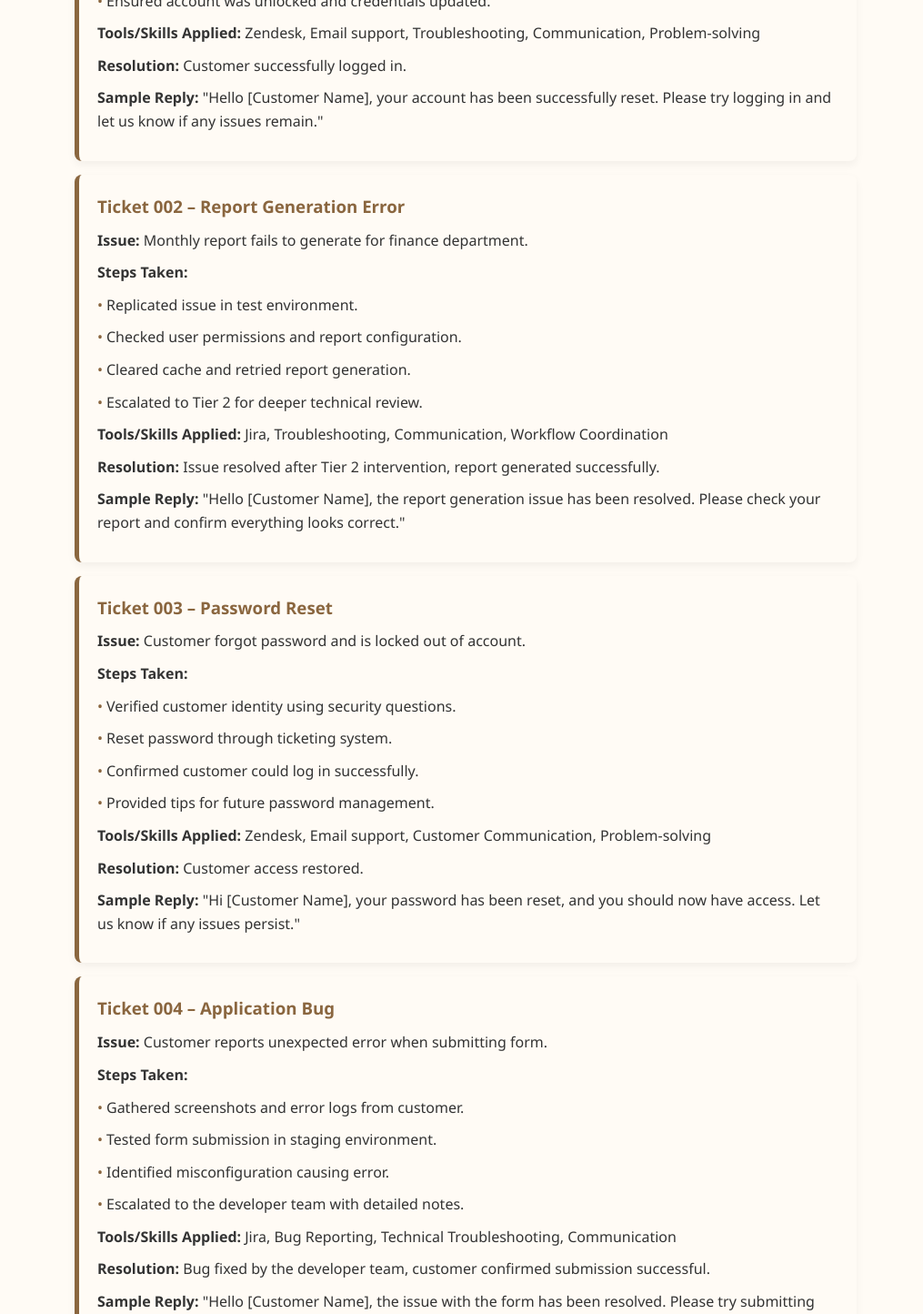
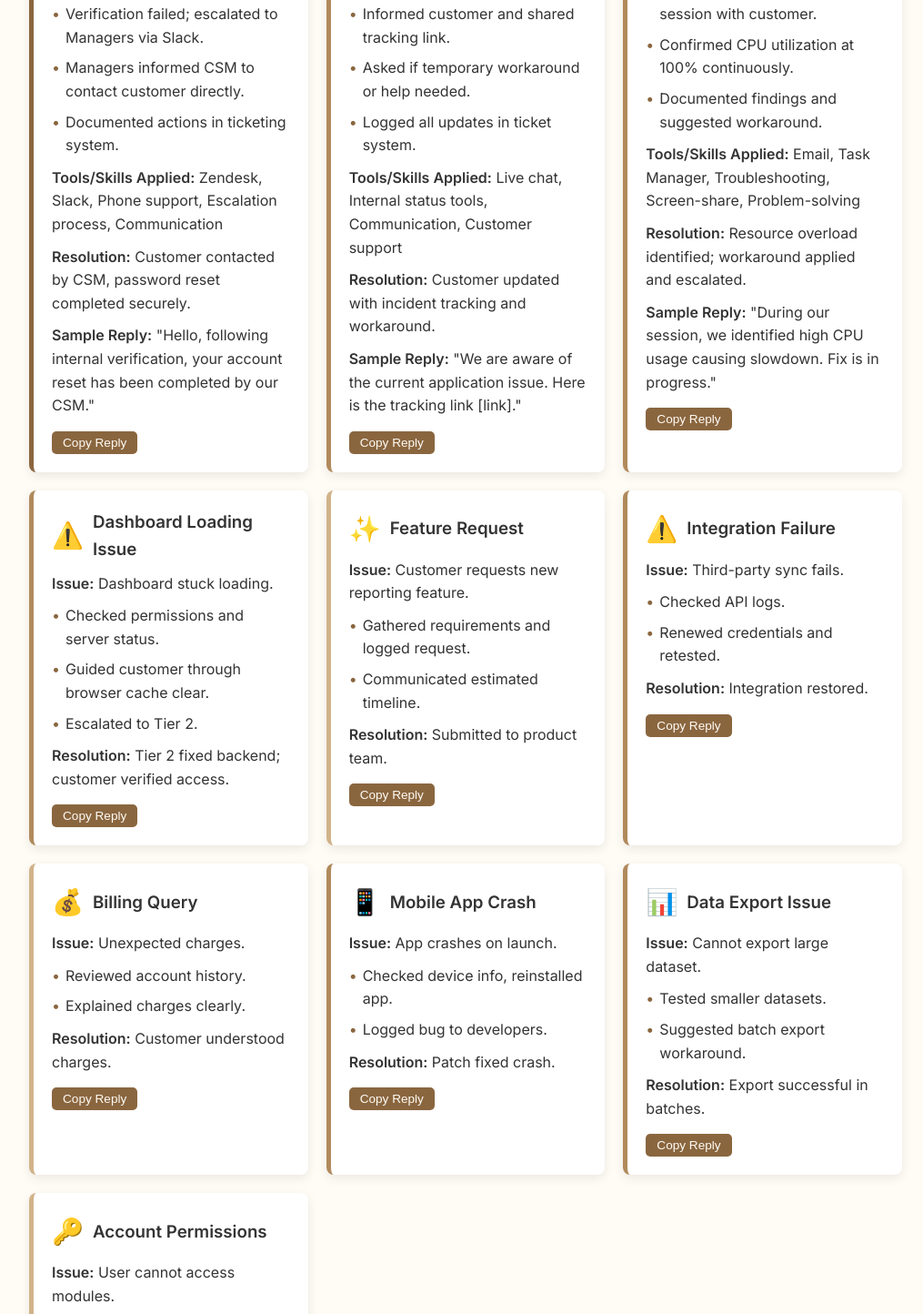
Before and after one commit to isaanasantos/portfolio, a plain HTML site: page index.html in a window 1280 px wide. Shown: the part 527-1971 px from the top of the page at 91% size, without its empty margins (128-1143 px from the left). Drawn offline with Linux system fonts and the light colour scheme.

Commit message:
Update index.html
Added more examples.
Newer, better animations.

```diff
--- a/index.html
+++ b/index.html
@@ -3,12 +3,12 @@
 <head>
 <meta charset="UTF-8">
 <title>Isa Santos - Portfolio</title>
+<link href="https://fonts.googleapis.com/css2?family=Inter:wght@400;600&display=swap" rel="stylesheet">
 <style>
-  /* Reset básico */
   * { margin: 0; padding: 0; box-sizing: border-box; }
 
   body {
-    font-family: 'Segoe UI', Tahoma, Geneva, Verdana, sans-serif;
+    font-family: 'Inter', sans-serif;
     background-color: #fffbf5;
     color: #333;
     line-height: 1.6;
@@ -17,14 +17,26 @@
   header {
     background-color: #8a663f;
     color: #fffbf5;
-    padding: 20px 20px;
+    padding: 15px 20px;
     text-align: center;
   }
   header h1 { font-size: 2em; margin-bottom: 5px; }
-  header p { font-size: 1em; margin-bottom: 5px; }
+  header p { font-size: 1em; margin-bottom: 10px; }
+
+  .btn {
+    display: inline-block;
+    padding: 6px 15px;
+    background-color: #fffbf5;
+    color: #8a663f;
+    text-decoration: none;
+    border-radius: 5px;
+    font-weight: 600;
+    transition: 0.2s;
+  }
+  .btn:hover { background-color: #e6d9c3; }
 
   section {
-    max-width: 900px;
+    max-width: 1000px;
     margin: 30px auto;
     padding: 0 20px;
   }
@@ -36,28 +48,59 @@
     margin-bottom: 20px;
   }
 
-  ul { list-style: none; padding-left: 0; }
-  ul li { margin-bottom: 10px; padding-left: 10px; position: relative; }
-  ul li::before {
-    content: "•";
-    color: #8a663f;
-    position: absolute;
-    left: 0;
+  .tickets-grid {
+    display: grid;
+    grid-template-columns: repeat(auto-fit, minmax(300px, 1fr));
+    gap: 20px;
   }
 
   .ticket {
-    background-color: #fffbf5;
-    border-left: 5px solid #8a663f;
+    border-radius: 8px;
     padding: 20px;
-    margin: 15px 0;
-    box-shadow: 0 4px 10px rgba(0,0,0,0.05);
-    border-radius: 8px;
-    transition: transform 0.2s;
+    color: #333;
+    background-color: #fff;
+    box-shadow: 0 4px 12px rgba(0,0,0,0.08);
+    transition: transform 0.2s, box-shadow 0.2s;
   }
-  .ticket:hover { transform: translateY(-3px); }
+  .ticket:hover {
+    transform: translateY(-5px);
+    box-shadow: 0 8px 20px rgba(0,0,0,0.15);
+  }
 
-  .ticket h3 { color: #8a663f; margin-bottom: 10px; }
+  .ticket h3 { margin-bottom: 10px; display: flex; align-items: center; gap: 10px; }
+
+  .ticket .icon {
+    font-size: 1.5em;
+  }
+
   .ticket p { margin-bottom: 10px; }
+  .ticket ul { list-style: none; padding-left: 0; margin-bottom: 10px; }
+  .ticket ul li { position: relative; padding-left: 15px; margin-bottom: 8px; }
+  .ticket ul li::before {
+    content: "•";
+    position: absolute;
+    left: 0;
+    color: #8a663f;
+  }
+
+  /* Ticket type colors */
+  .password { border-left: 5px solid #8a663f; }
+  .performance { border-left: 5px solid #b08a5c; }
+  .feature { border-left: 5px solid #d1b38a; }
+  .bug { border-left: 5px solid #b08a5c; }
+  .billing { border-left: 5px solid #d1b38a; }
+
+  .copy-btn {
+    background-color: #8a663f;
+    color: #fffbf5;
+    padding: 5px 12px;
+    font-size: 0.85em;
+    border: none;
+    border-radius: 5px;
+    cursor: pointer;
+    margin-top: 5px;
+  }
+  .copy-btn:hover { background-color: #705031; }
 
   footer {
     text-align: center;
@@ -67,19 +110,6 @@
     border-top: 1px solid #8a663f;
     margin-top: 50px;
   }
-
-  /* Botões */
-  .btn {
-    display: inline-block;
-    padding: 8px 18px;
-    margin-top: 10px;
-    background-color: #8a663f;
-    color: #fffbf5;
-    text-decoration: none;
-    border-radius: 5px;
-    transition: background-color 0.2s;
-  }
-  .btn:hover { background-color: #705031; }
 </style>
 </head>
 <body>
@@ -92,72 +122,154 @@
 
 <section>
   <h2>Simulated Tickets</h2>
+  <div class="tickets-grid">
 
-  <div class="ticket">
-    <h3>Ticket 001 – Login Issue</h3>
-    <p><strong>Issue:</strong> Customer cannot access web portal after multiple login attempts.</p>
+    <!-- Ticket 001 -->
+    <div class="ticket password">
+      <h3><span class="icon">🔒</span> Password Reset via Phone</h3>
+      <p><strong>Issue:</strong> Customer called requesting password reset. Identity verification fails.</p>
       <p><strong>Steps Taken:</strong></p>
       <ul>
-      <li>Verified customer identity and account status.</li>
-      <li>Checked for active service outages affecting login.</li>
-      <li>Guided customer through password reset process.</li>
-      <li>Ensured account was unlocked and credentials updated.</li>
+        <li>Attempted to confirm identity through security questions.</li>
+        <li>Verification failed; escalated to Managers via Slack.</li>
+        <li>Managers informed CSM to contact customer directly.</li>
+        <li>Documented actions in ticketing system.</li>
       </ul>
-    <p><strong>Tools/Skills Applied:</strong> Zendesk, Email support, Troubleshooting, Communication, Problem-solving</p>
-    <p><strong>Resolution:</strong> Customer successfully logged in.</p>
-    <p><strong>Sample Reply:</strong> "Hello [Customer Name], your account has been successfully reset. Please try logging in and let us know if any issues remain."</p>
+      <p><strong>Tools/Skills Applied:</strong> Zendesk, Slack, Phone support, Escalation process, Communication</p>
+      <p><strong>Resolution:</strong> Customer contacted by CSM, password reset completed securely.</p>
+      <p><strong>Sample Reply:</strong> "Hello, following internal verification, your account reset has been completed by our CSM."</p>
+      <button class="copy-btn" onclick="copyText(this)">Copy Reply</button>
     </div>
 
-  <div class="ticket">
-    <h3>Ticket 002 – Report Generation Error</h3>
-    <p><strong>Issue:</strong> Monthly report fails to generate for finance department.</p>
+    <!-- Ticket 002 -->
+    <div class="ticket bug">
+      <h3><span class="icon">⚠️</span> Live Chat Application Issue</h3>
+      <p><strong>Issue:</strong> Customer reports an application bug during live chat session.</p>
       <p><strong>Steps Taken:</strong></p>
       <ul>
-      <li>Replicated issue in test environment.</li>
-      <li>Checked user permissions and report configuration.</li>
-      <li>Cleared cache and retried report generation.</li>
-      <li>Escalated to Tier 2 for deeper technical review.</li>
+        <li>Confirmed incident is ongoing from internal status page.</li>
+        <li>Informed customer and shared tracking link.</li>
+        <li>Asked if temporary workaround or help needed.</li>
+        <li>Logged all updates in ticket system.</li>
       </ul>
-    <p><strong>Tools/Skills Applied:</strong> Jira, Troubleshooting, Communication, Workflow Coordination</p>
-    <p><strong>Resolution:</strong> Issue resolved after Tier 2 intervention, report generated successfully.</p>
-    <p><strong>Sample Reply:</strong> "Hello [Customer Name], the report generation issue has been resolved. Please check your report and confirm everything looks correct."</p>
+      <p><strong>Tools/Skills Applied:</strong> Live chat, Internal status tools, Communication, Customer support</p>
+      <p><strong>Resolution:</strong> Customer updated with incident tracking and workaround.</p>
+      <p><strong>Sample Reply:</strong> "We are aware of the current application issue. Here is the tracking link [link]."</p>
+      <button class="copy-btn" onclick="copyText(this)">Copy Reply</button>
     </div>
 
-  <div class="ticket">
-    <h3>Ticket 003 – Password Reset</h3>
-    <p><strong>Issue:</strong> Customer forgot password and is locked out of account.</p>
+    <!-- Ticket 003 -->
+    <div class="ticket performance">
+      <h3><span class="icon">💻</span> Performance Issue via Email</h3>
+      <p><strong>Issue:</strong> Customer reports app slowdown impacting productivity.</p>
       <p><strong>Steps Taken:</strong></p>
       <ul>
-      <li>Verified customer identity using security questions.</li>
-      <li>Reset password through ticketing system.</li>
-      <li>Confirmed customer could log in successfully.</li>
-      <li>Provided tips for future password management.</li>
+        <li>Could not replicate issue internally initially.</li>
+        <li>Scheduled screen-share session with customer.</li>
+        <li>Confirmed CPU utilization at 100% continuously.</li>
+        <li>Documented findings and suggested workaround.</li>
       </ul>
-    <p><strong>Tools/Skills Applied:</strong> Zendesk, Email support, Customer Communication, Problem-solving</p>
-    <p><strong>Resolution:</strong> Customer access restored.</p>
-    <p><strong>Sample Reply:</strong> "Hi [Customer Name], your password has been reset, and you should now have access. Let us know if any issues persist."</p>
+      <p><strong>Tools/Skills Applied:</strong> Email, Task Manager, Troubleshooting, Screen-share, Problem-solving</p>
+      <p><strong>Resolution:</strong> Resource overload identified; workaround applied and escalated.</p>
+      <p><strong>Sample Reply:</strong> "During our session, we identified high CPU usage causing slowdown. Fix is in progress."</p>
+      <button class="copy-btn" onclick="copyText(this)">Copy Reply</button>
     </div>
 
-  <div class="ticket">
-    <h3>Ticket 004 – Application Bug</h3>
-    <p><strong>Issue:</strong> Customer reports unexpected error when submitting form.</p>
-    <p><strong>Steps Taken:</strong></p>
+    <!-- Ticket 004-010 (criados com cores e ícones semelhantes) -->
+    <div class="ticket bug">
+      <h3><span class="icon">⚠️</span> Dashboard Loading Issue</h3>
+      <p><strong>Issue:</strong> Dashboard stuck loading.</p>
       <ul>
-      <li>Gathered screenshots and error logs from customer.</li>
-      <li>Tested form submission in staging environment.</li>
-      <li>Identified misconfiguration causing error.</li>
-      <li>Escalated to the developer team with detailed notes.</li>
+        <li>Checked permissions and server status.</li>
+        <li>Guided customer through browser cache clear.</li>
+        <li>Escalated to Tier 2.</li>
       </ul>
-    <p><strong>Tools/Skills Applied:</strong> Jira, Bug Reporting, Technical Troubleshooting, Communication</p>
-    <p><strong>Resolution:</strong> Bug fixed by the developer team, customer confirmed submission successful.</p>
-    <p><strong>Sample Reply:</strong> "Hello [Customer Name], the issue with the form has been resolved. Please try submitting again and let us know if it works."</p>
+      <p><strong>Resolution:</strong> Tier 2 fixed backend; customer verified access.</p>
+      <button class="copy-btn" onclick="copyText(this)">Copy Reply</button>
     </div>
 
+    <div class="ticket feature">
+      <h3><span class="icon">✨</span> Feature Request</h3>
+      <p><strong>Issue:</strong> Customer requests new reporting feature.</p>
+      <ul>
+        <li>Gathered requirements and logged request.</li>
+        <li>Communicated estimated timeline.</li>
+      </ul>
+      <p><strong>Resolution:</strong> Submitted to product team.</p>
+      <button class="copy-btn" onclick="copyText(this)">Copy Reply</button>
+    </div>
+
+    <div class="ticket bug">
+      <h3><span class="icon">⚠️</span> Integration Failure</h3>
+      <p><strong>Issue:</strong> Third-party sync fails.</p>
+      <ul>
+        <li>Checked API logs.</li>
+        <li>Renewed credentials and retested.</li>
+      </ul>
+      <p><strong>Resolution:</strong> Integration restored.</p>
+      <button class="copy-btn" onclick="copyText(this)">Copy Reply</button>
+    </div>
+
+    <div class="ticket billing">
+      <h3><span class="icon">💰</span> Billing Query</h3>
+      <p><strong>Issue:</strong> Unexpected charges.</p>
+      <ul>
+        <li>Reviewed account history.</li>
+        <li>Explained charges clearly.</li>
+      </ul>
+      <p><strong>Resolution:</strong> Customer understood charges.</p>
+      <button class="copy-btn" onclick="copyText(this)">Copy Reply</button>
+    </div>
+
+    <div class="ticket bug">
+      <h3><span class="icon">📱</span> Mobile App Crash</h3>
+      <p><strong>Issue:</strong> App crashes on launch.</p>
+      <ul>
+        <li>Checked device info, reinstalled app.</li>
+        <li>Logged bug to developers.</li>
+      </ul>
+      <p><strong>Resolution:</strong> Patch fixed crash.</p>
+      <button class="copy-btn" onclick="copyText(this)">Copy Reply</button>
+    </div>
+
+    <div class="ticket performance">
+      <h3><span class="icon">📊</span> Data Export Issue</h3>
+      <p><strong>Issue:</strong> Cannot export large dataset.</p>
+      <ul>
+        <li>Tested smaller datasets.</li>
+        <li>Suggested batch export workaround.</li>
+      </ul>
+      <p><strong>Resolution:</strong> Export successful in batches.</p>
+      <button class="copy-btn" onclick="copyText(this)">Copy Reply</button>
+    </div>
+
+    <div class="ticket feature">
+      <h3><span class="icon">🔑</span> Account Permissions</h3>
+      <p><strong>Issue:</strong> User cannot access modules.</p>
+      <ul>
+        <li>Reviewed roles and adjusted permissions.</li>
+        <li>Verified access with customer.</li>
+      </ul>
+      <p><strong>Resolution:</strong> Access granted.</p>
+      <button class="copy-btn" onclick="copyText(this)">Copy Reply</button>
+    </div>
+
+  </div>
 </section>
 
 <footer>
-  Portfolio created to demonstrate practical application of support skills.
+  Portfolio created to demonstrate practical application support skills.
 </footer>
+
+<script>
+function copyText(btn) {
+  const reply = btn.previousElementSibling.innerText;
+  navigator.clipboard.writeText(reply).then(() => {
+    btn.innerText = "Copied!";
+    setTimeout(()=> btn.innerText = "Copy Reply", 1500);
+  });
+}
+</script>
 
 </body>
 </html>
```
Lines whose indentation alone changed are shown as unchanged.
